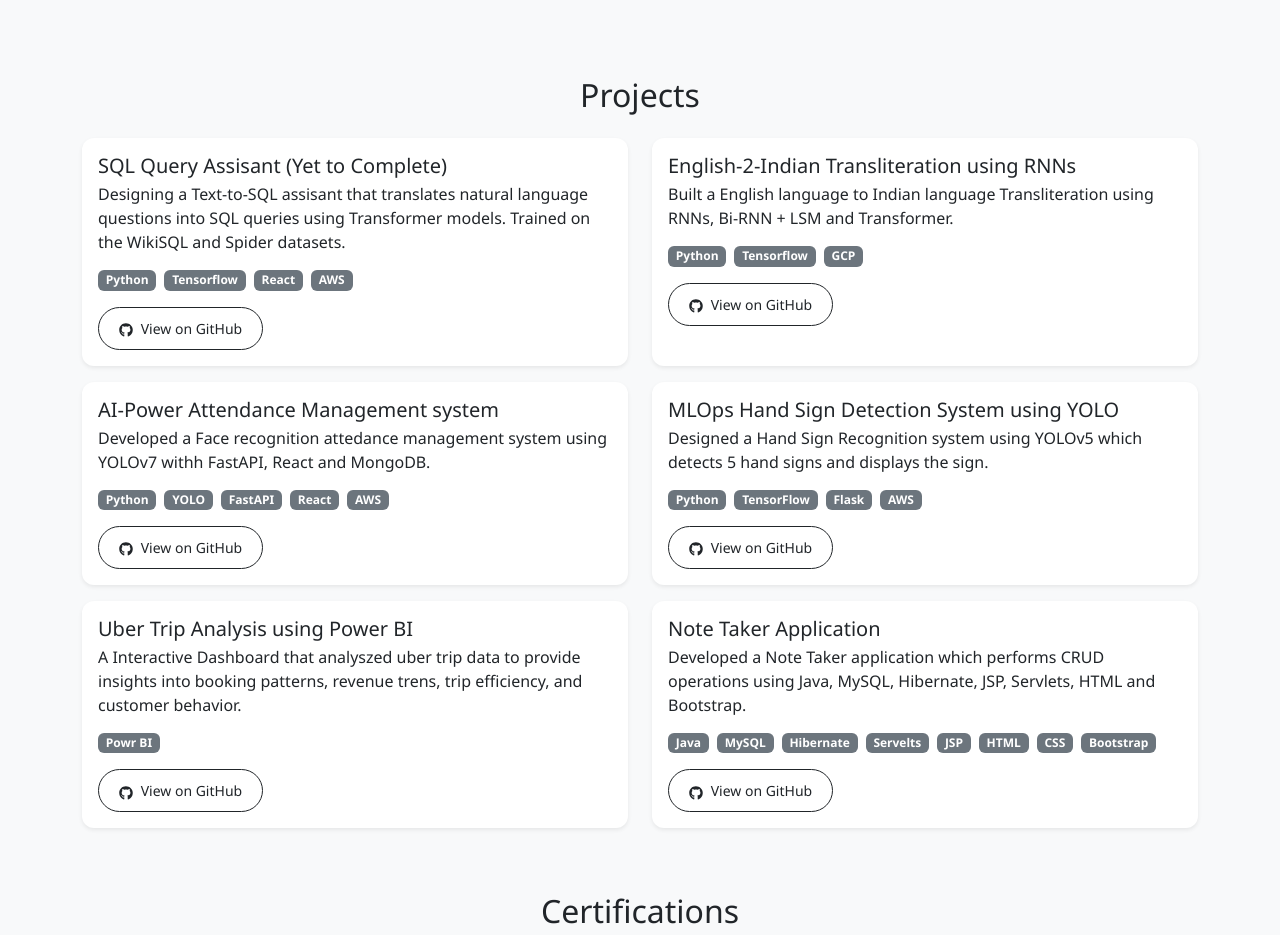
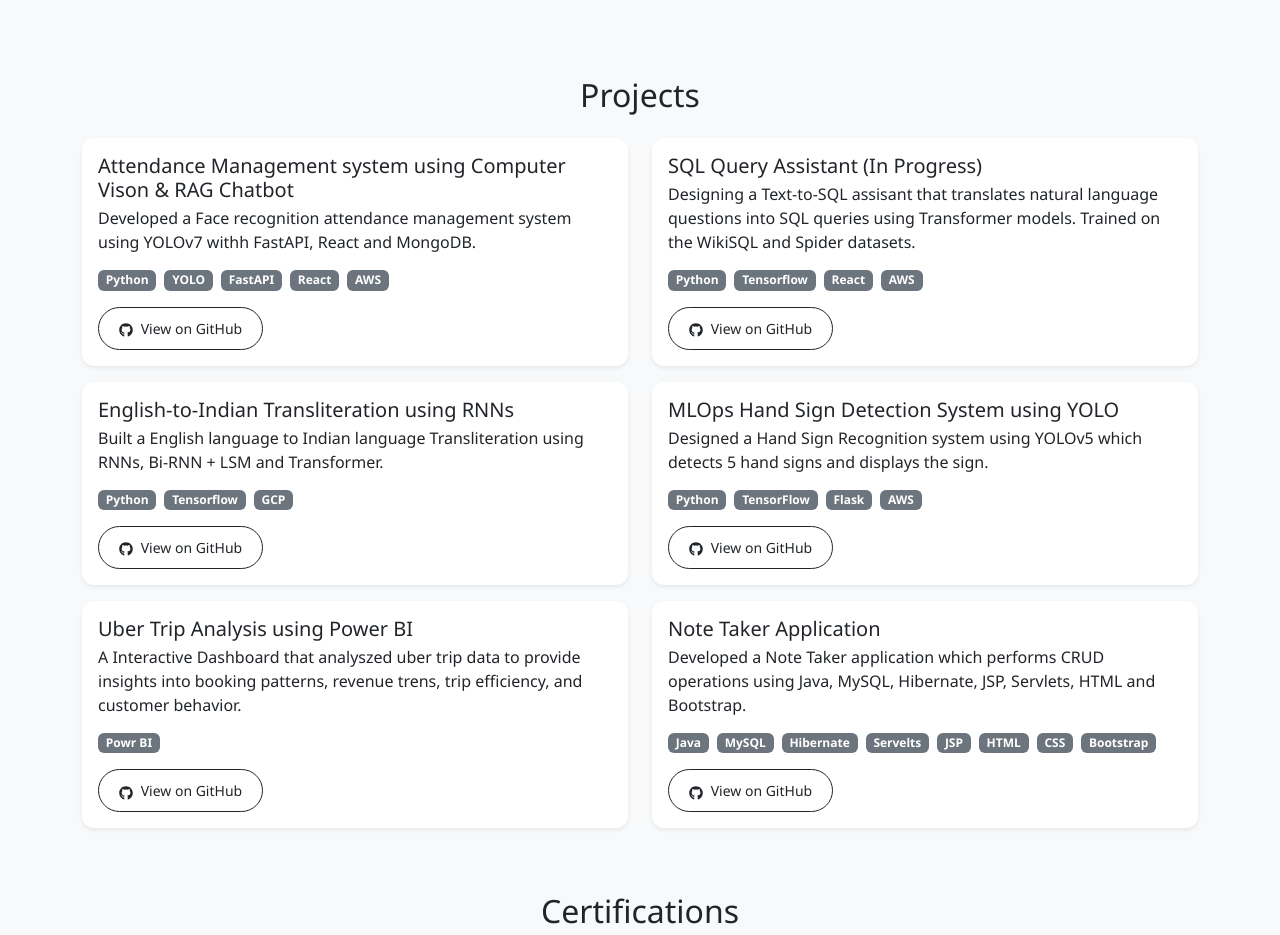
Before and after one commit to ssmaheswar2001/portfolio, a React (Create React App) app: page / in a window 1280 px wide. Shown: the part 2340-3275 px from the top of the page. Built offline with nearby package versions, Linux system fonts and the light colour scheme.

Commit message:
Modifying Projects.

```diff
--- a/src/components/Projects.js
+++ b/src/components/Projects.js
@@ -4,22 +4,22 @@
 const Projects = () => {
   const projects = [
     {
-      title: "SQL Query Assisant (Yet to Complete)",
+      title: "Attendance Management system using Computer Vison & RAG Chatbot",
+      description: "Developed a Face recognition attendance management system using YOLOv7 withh FastAPI, React and MongoDB.",
+      tech: ["Python", "YOLO", "FastAPI", "React", "AWS"],
+      github: "https://github.com/ssmaheswar2001/Attendance-Management-System.git"
+    },
+    {
+      title: "SQL Query Assistant (In Progress)",
       description: "Designing a Text-to-SQL assisant that translates natural language questions into SQL queries using Transformer models. Trained on the WikiSQL and Spider datasets.",
       tech: ["Python", "Tensorflow", "React", "AWS"],
       github: ""
     },
     {
-      title: "English-2-Indian Transliteration using RNNs",
+      title: "English-to-Indian Transliteration using RNNs",
       description: "Built a English language to Indian language Transliteration using RNNs, Bi-RNN + LSM and Transformer.",
       tech: ["Python", "Tensorflow", "GCP"],
       github: "https://github.com/ssmaheswar2001/Machine-Translation.git"
-    },
-    {
-      title: "AI-Power Attendance Management system",
-      description: "Developed a Face recognition attedance management system using YOLOv7 withh FastAPI, React and MongoDB.",
-      tech: ["Python", "YOLO", "FastAPI", "React", "AWS"],
-      github: "https://github.com/ssmaheswar2001/AI-Powered-Attendance-Management-System.git"
     },
     {
       title: "MLOps Hand Sign Detection System using YOLO",
```
